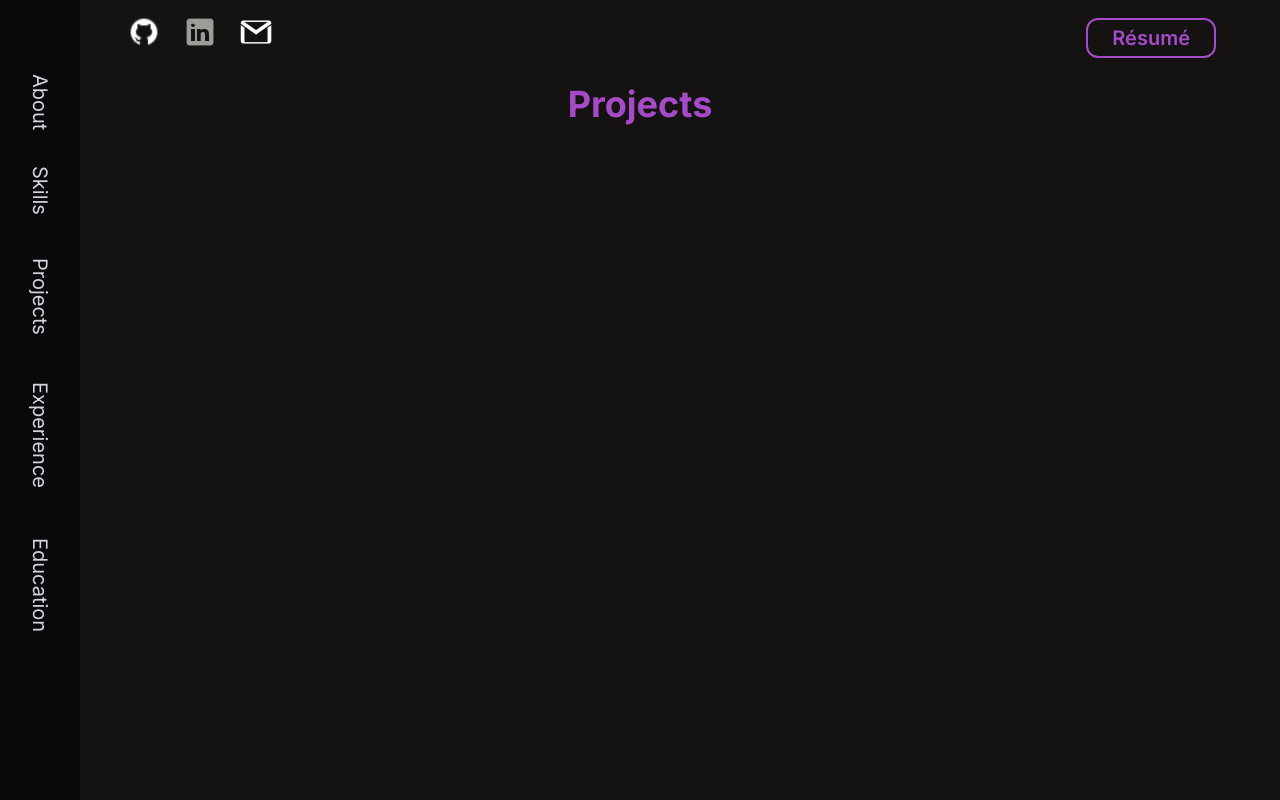
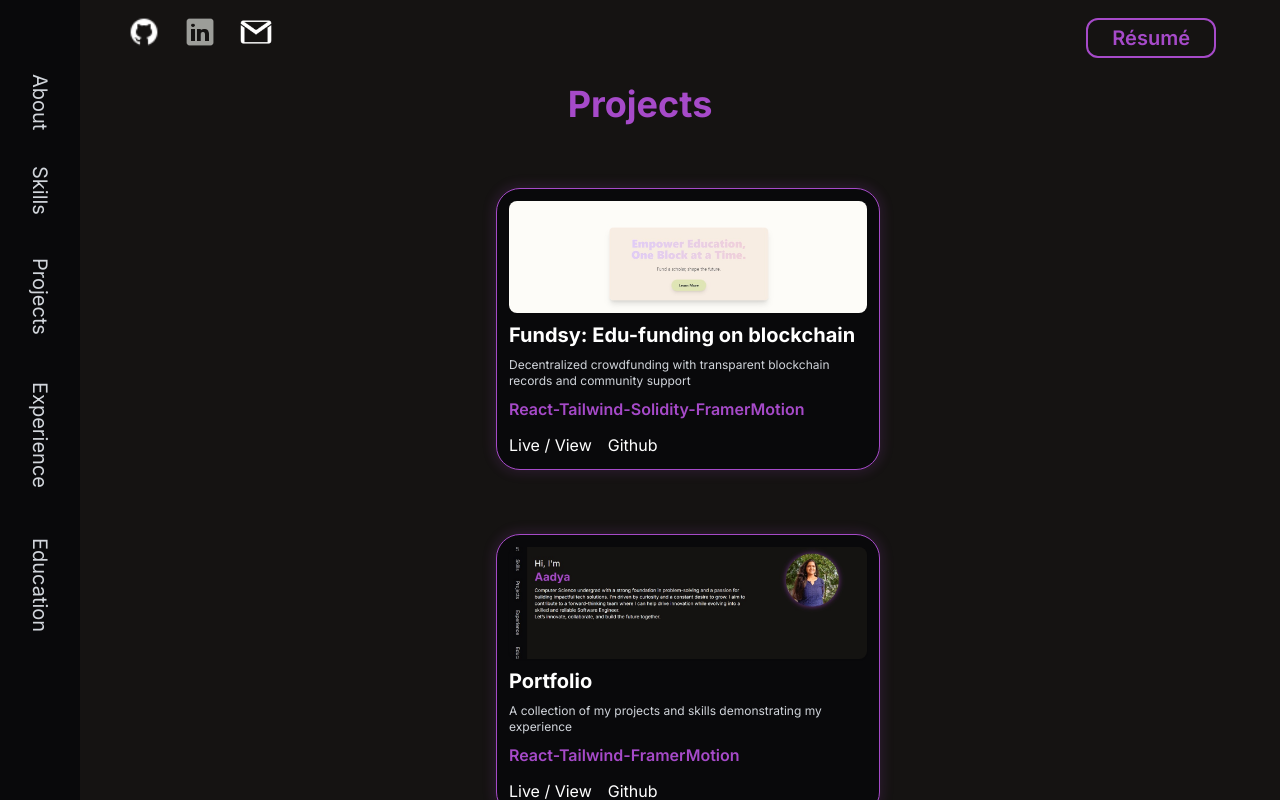
Before and after one commit to Aadya-Jha/My-Portfolio, a React (Vite) app in the folder portfolio/: page /projects in a window 1280 px wide. Built offline with nearby package versions, Linux system fonts and the light colour scheme.

Commit message:
added pages

```diff
--- a/portfolio/src/assets/images.js
+++ b/portfolio/src/assets/images.js
@@ -12,6 +12,8 @@ import python from './python.png'
 import c from './c.png'
 import mongo from  './mongo.png'
 import sql from './mysql.png'
+import fundsyimg from './fundsy.jpg'
+import portfolioimg from './portfolioweb.jpg'
 
 export const logos = {
     react,
@@ -28,4 +30,6 @@ export const logos = {
     c,
     mongo,
     sql,
+    fundsyimg,
+    portfolioimg
 };
--- a/portfolio/src/components/ProjectCard.jsx
+++ b/portfolio/src/components/ProjectCard.jsx
@@ -2,16 +2,36 @@ import React from "react";
 
 const ProjectCard = (props) => {
     return(
-        <div className="bg-black-dark border border-purple rounded-3xl p-6 shadow-[0_0_15px_4px_rgba(166,74,201,0.15)]
-         hover:shadow-[0_0_25px_8px_rgba(166,74,201,0.4)] transition-shadow duration-300 w-full max-w-md flex flex-col gap-4">
-            <img src="" alt=""
-            className="rounded-xl w-full h-48 object-cover shadow-md"/>
-            <h2 className="text-purple text-2xl font-bold mb-1">{props.title}</h2>
-            <span className="text-gray-300 text-sm">{props.description}</span>
-            <span className="font-semibold">{props.stack}</span>
-            <span className="text-purple hover:underline text-sm">Live / View</span>
-            <span className="bg-purple/10 text-purple px-2 py-1 rounded-full">{props.tags}</span>
+        <div className="bg-black-dark border border-purple rounded-3xl ml-24 mt-16 p-3 shadow-[0_0_12px_3px_rgba(166,74,201,0.15)]
+         hover:shadow-[0_0_20px_6px_rgba(166,74,201,0.4)] transition-shadow duration-300 w-96 flex flex-col gap-2">
+
+        <img
+         src={props.img}
+         alt={props.title}
+         className="rounded-lg w-full h-28 object-cover shadow-sm"
+        />
+        <h2 className="text-white text-xl font-bold truncate font-inter">{props.title}</h2>
+        <p className="text-gray-300 text-xs line-clamp-2 font-inter">{props.description}</p>
+        <span className="font-semibold text-purple text-md font-inter">{props.stack}</span>
+        <div className="flex gap-4 mt-1">
+            <a
+             href={props.link}
+             target="_blank"
+             rel="noopener noreferrer"
+             className="text-white hover:underline text-md font-inter hover:[text-shadow:0_0_8px_rgba(166,74,201,0.8)]"
+            >
+             Live / View
+            </a>
+            <a
+             href={props.github}
+             target="_blank"
+             rel="noopener noreferrer"
+             className="text-white hover:underline text-md font-inter hover:[text-shadow:0_0_8px_rgba(166,74,201,0.8)]"
+            >
+             Github
+            </a>
         </div>
+    </div>
     );
 }
 
--- a/portfolio/src/pages/Projects.jsx
+++ b/portfolio/src/pages/Projects.jsx
@@ -2,12 +2,26 @@ import React from "react";
 import Navbar from "../components/Navbar";
 import Topbar from "../components/Topbar";
 import ProjectCard from "../components/ProjectCard";
+import {logos} from "../assets/images";
 
 const Projects = () => {
 
     const projectDetails = [
         {
-
+         img: logos.fundsyimg,
+         title: "Fundsy: Edu-funding on blockchain",
+         description: `Decentralized crowdfunding with transparent blockchain records and community support`,
+         stack: "React-Tailwind-Solidity-FramerMotion" ,
+         link: "https://fundsy.vercel.app/",
+         github: "https://github.com/Aadya-Jha/fundsy"
+        },
+        {
+         img: logos.portfolioimg,
+         title: "Portfolio",
+         description: `A collection of my projects and skills demonstrating my experience`,
+         stack: "React-Tailwind-FramerMotion" ,
+         link: "https://aadya-jha.vercel.app/",
+         github: "https://github.com/Aadya-Jha/My-Portfolio"
         }
     ]
 
@@ -18,8 +32,18 @@ const Projects = () => {
             <h1 className="font-inter font-extrabold flex justify-center text-purple text-4xl px-10 pt-5 hover:drop-shadow-[0_0_10px_#A64AC9]">
                 Projects
             </h1>
-            <div>
-
+            <div className="flex flex-col items-center justify-center">
+                {projectDetails.map((project, index) => (
+                    <ProjectCard
+                     key={index}
+                     img={project.img}
+                     title={project.title}
+                     description={project.description}
+                     stack={project.stack}
+                     link={project.link}
+                     github={project.link}
+                    />
+                ))}
             </div>
         </div>
     );
```
Also changed, not shown: portfolio/src/assets/fundsy.jpg (added), portfolio/src/assets/portfolioweb.jpg (added).
